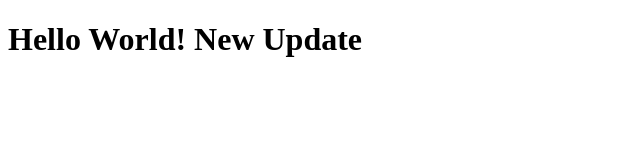
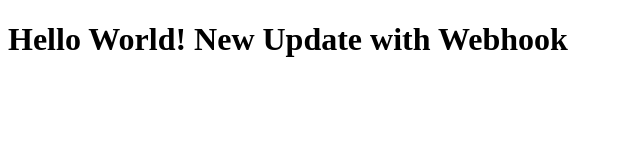
Before and after one commit to polderleo/plesk-git-test, a plain HTML site: page index.html in a window 1280 px wide. Shown: the whole page, without its empty margins (0-640 px from the left). Drawn offline with Linux system fonts and the light colour scheme.

Commit message:
add webhook

```diff
--- a/index.html
+++ b/index.html
@@ -6,6 +6,6 @@
         <title>Document</title>
     </head>
     <body>
-        <h1>Hello World! New Update</h1>
+        <h1>Hello World! New Update with Webhook</h1>
     </body>
 </html>
```
